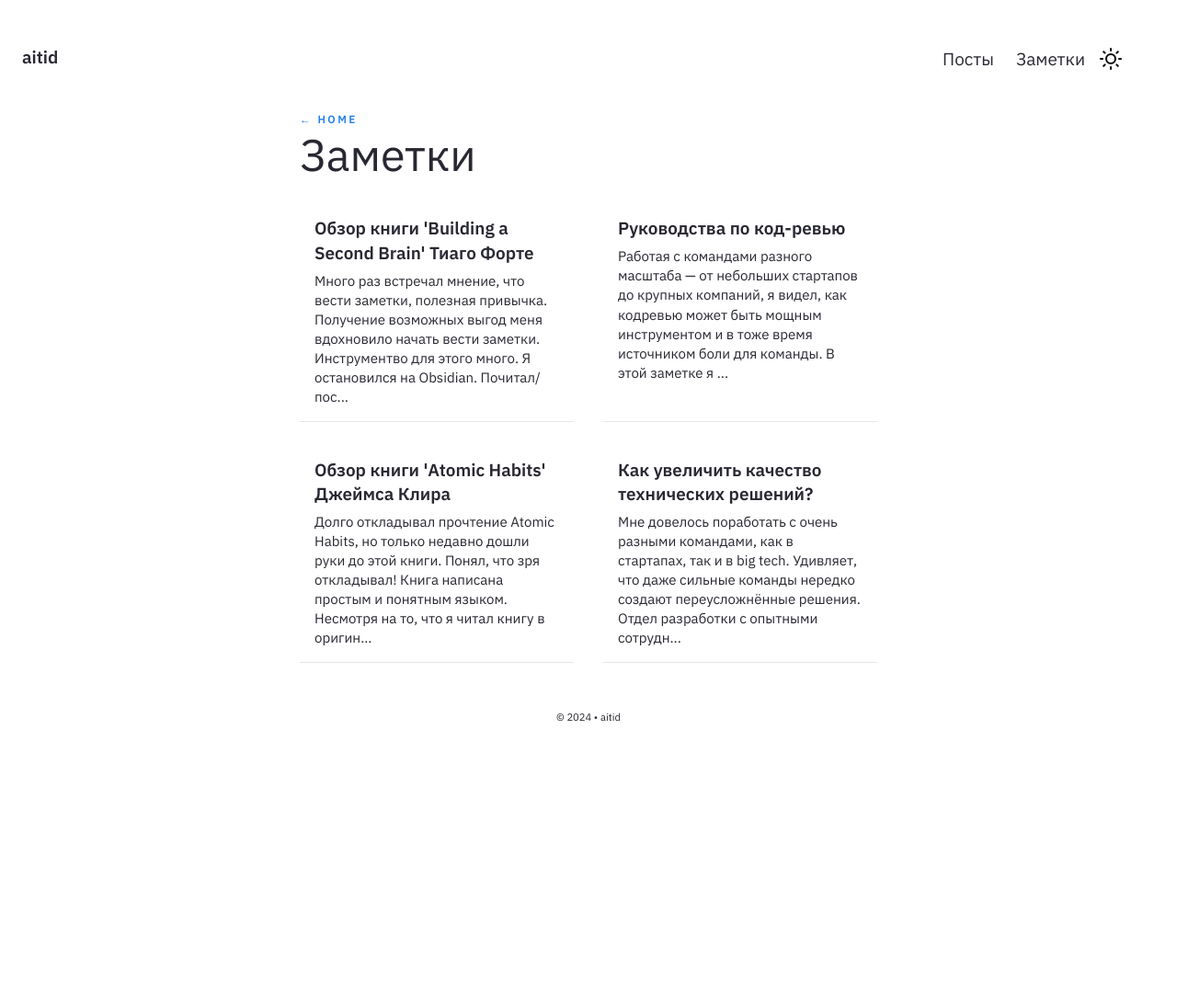
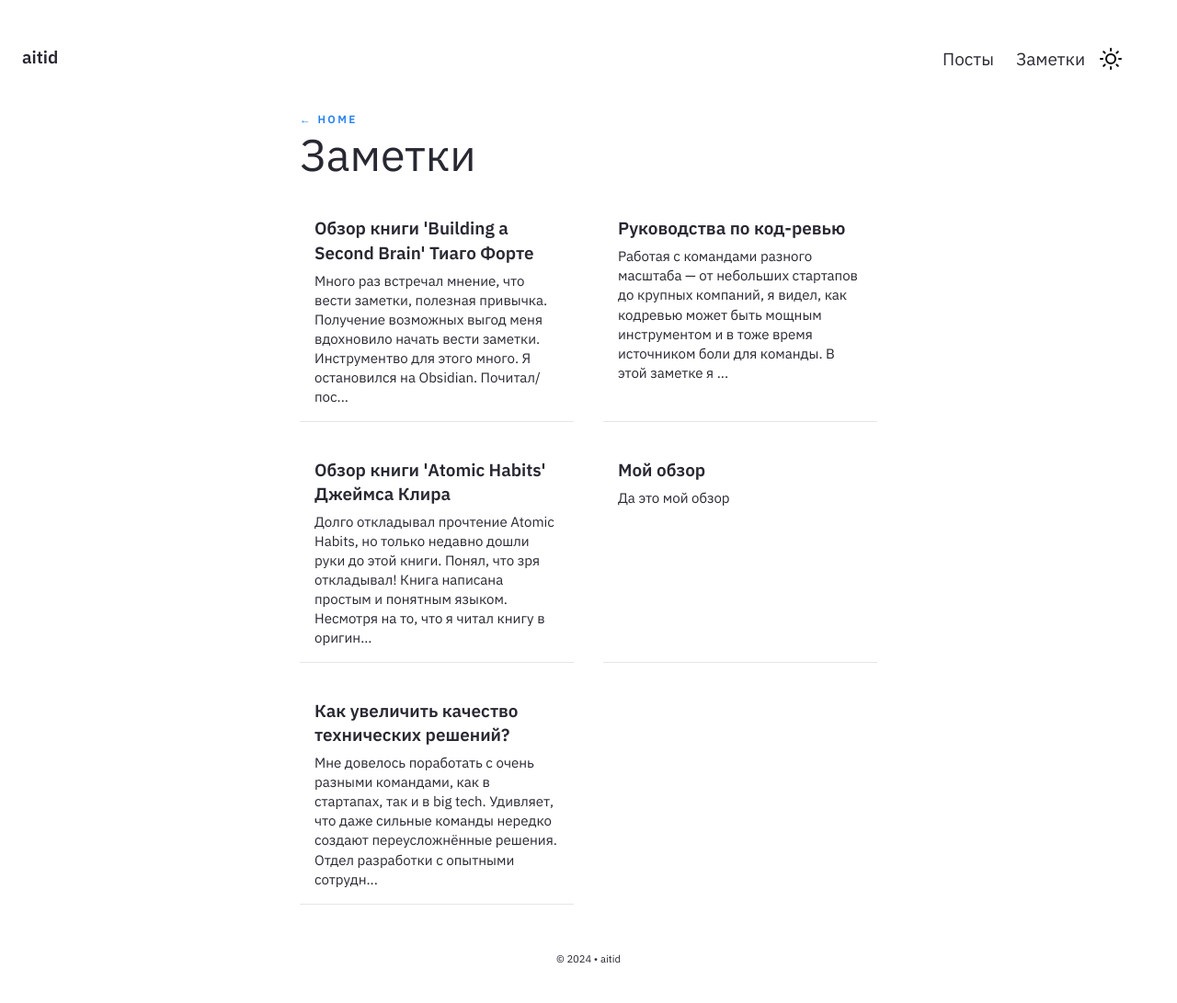
Before and after one commit to Aitid/blog, a Jekyll site: the page built from pages/notes.md, in a window 1280 px wide. Shown: the whole page at 92% size. Built offline with Jekyll 4.4.1, drawn with Linux system fonts in a browser that asks for light colours; before the commit the page ends 900 px from its top, so only the background shows below that.

```diff
--- /dev/null
+++ b/_notes/obsidian/garden/Мой обзор.md
@@ -0,0 +1,10 @@
+---
+type: note
+stage: seed
+created: 2024-12-26
+title: Мой обзор
+feed: show
+date: 2024-12-26
+permalink: my-obzor
+---
+Да это мой обзор
```
Also changed, not shown: _notes/obsidian/garden/Обзор книги 'Building a Second Brain' Тиаго Форте.md (+1 -2 lines).
